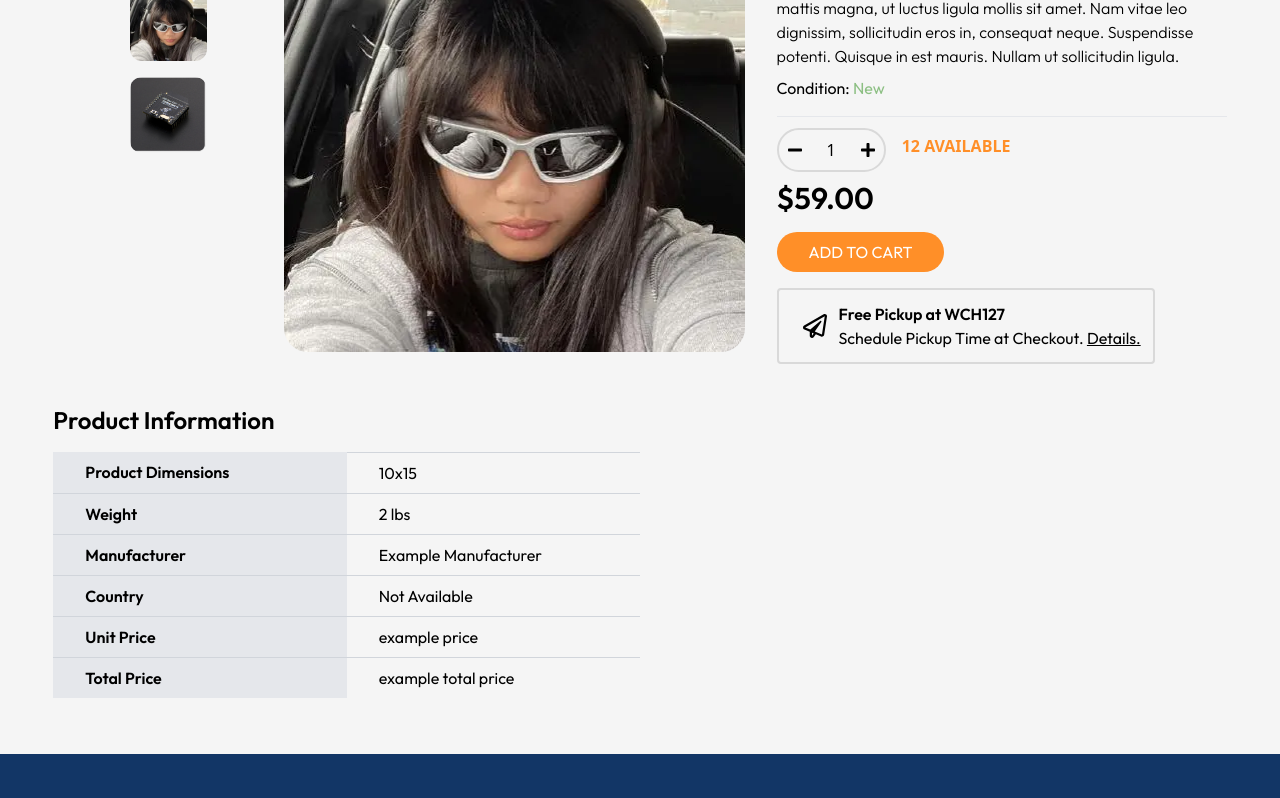
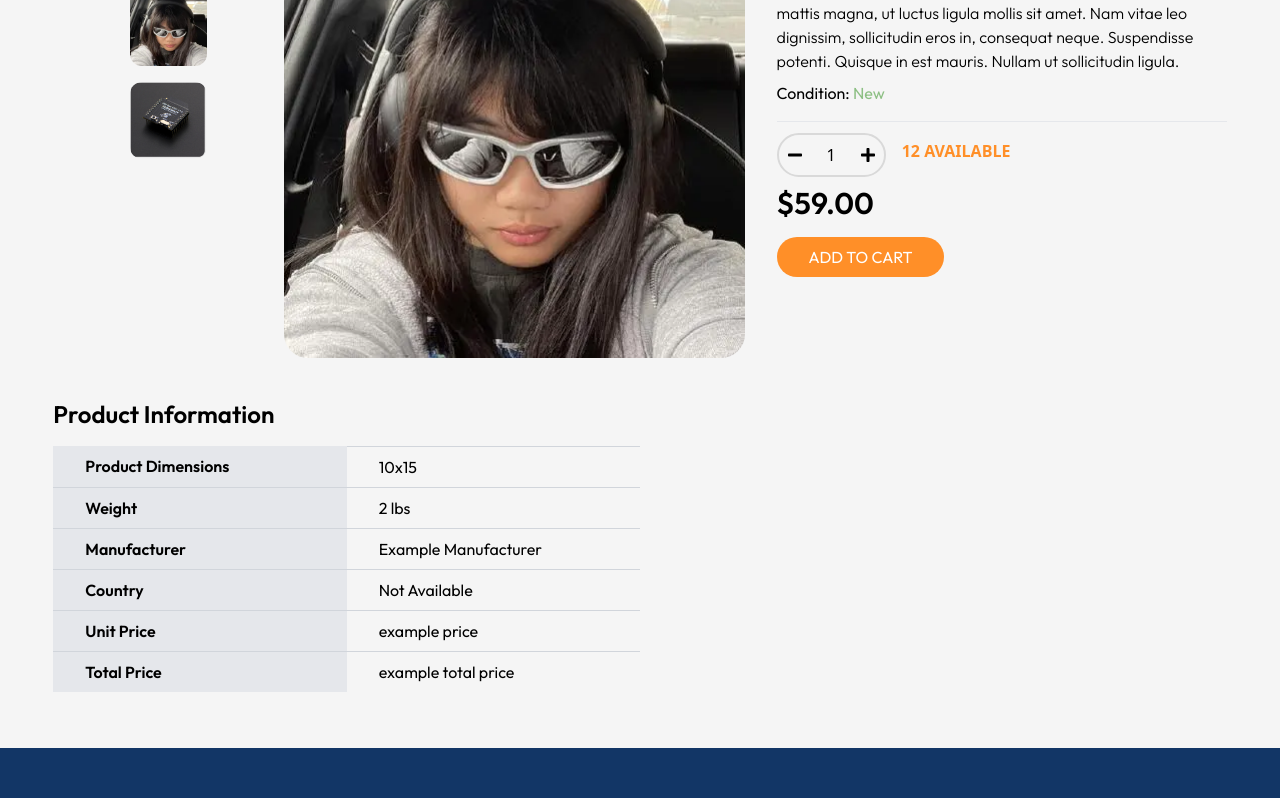
Before and after one commit to shahdivyank/r-parts, a Next.js app: page /view in a window 1280 px wide. Shown: the top 798 px of the page. Built offline with nearby package versions, Linux system fonts and the light colour scheme.

Commit message:
Removed 'Free Pickup' info-box under Add To Cart

```diff
--- a/src/components/view/Description.jsx
+++ b/src/components/view/Description.jsx
@@ -1,7 +1,6 @@
 "use client";
 import React, { useState } from "react";
-import { FaMinus, FaPlus, FaRegPaperPlane } from "react-icons/fa";
-import Link from "next/link";
+import { FaMinus, FaPlus } from "react-icons/fa";
 
 const Description = () => {
   const [quantity, setQuantity] = useState(1);
@@ -63,19 +62,6 @@ const Description = () => {
       >
         ADD TO CART
       </button>
-
-      <div className="border-2 border-parts-gray-400 rounded w-fit p-3 flex items-center mt-4">
-        <FaRegPaperPlane className="mx-3 text-2xl" />
-        <div className="font-outfit">
-          <p className="font-semibold">Free Pickup at WCH127</p>
-          <p>
-            Schedule Pickup Time at Checkout.{" "}
-            <Link href="/" className="underline">
-              Details.
-            </Link>
-          </p>
-        </div>
-      </div>
     </div>
   );
 };
```
